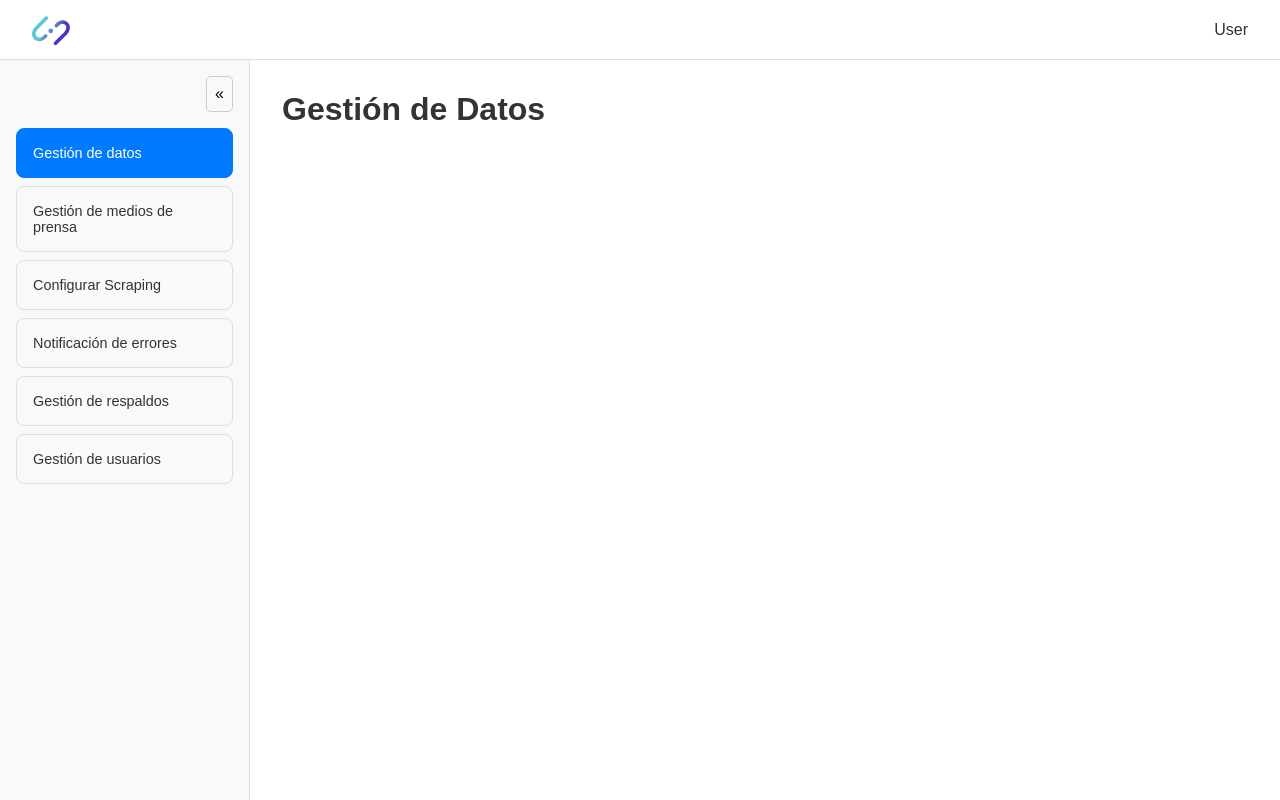
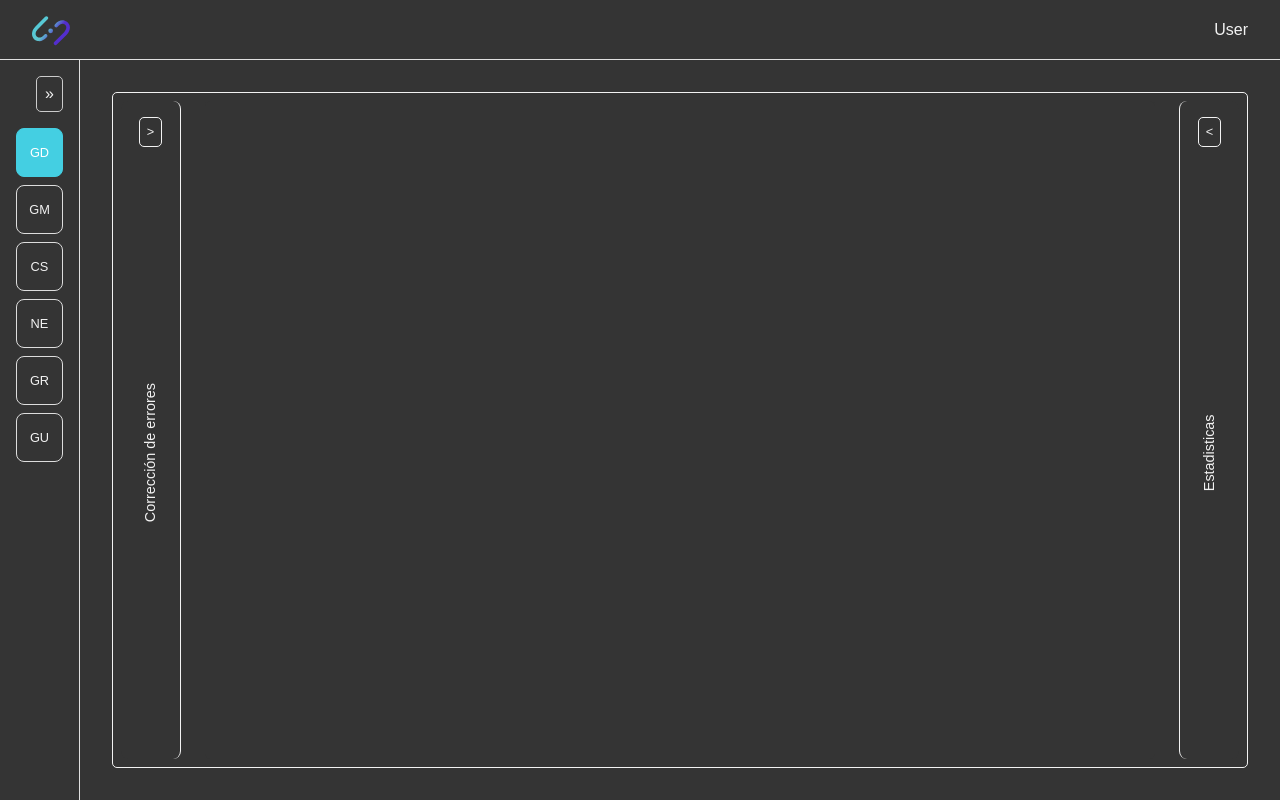
Before and after one commit to BenjaUribe/prototipo_interfaz_admin, a React (Vite) app: page / in a window 1280 px wide. Built offline with nearby package versions, Linux system fonts and the light colour scheme; a web font is replaced by a local one.

Commit message:
Data Management

```diff
--- a/src/components/layout/Header.css
+++ b/src/components/layout/Header.css
@@ -3,7 +3,7 @@
   justify-content: space-between;
   align-items: center;
   padding: 1rem 2rem;
-  background-color: #ffffff;
+  background-color: #343434;
   border-bottom: 1px solid #e0e0e0;
   height: 60px;
 }
@@ -36,6 +36,6 @@
 }
 
 .user-name {
-  color: #333;
+  color: #f2f2f2;
   font-size: 1rem;
 }
--- a/src/components/layout/Layout.css
+++ b/src/components/layout/Layout.css
@@ -15,7 +15,7 @@
 .content {
   flex: 1;
   padding: 2rem;
-  background-color: #ffffff;
+  background-color: #343434;
   overflow-y: auto;
   transition: margin-left 0.3s ease;
 }
@@ -29,7 +29,7 @@
 }
 
 .feature-container h1 {
-  color: #333;
+  color: #f2f2f2;
   margin-bottom: 1rem;
   font-size: 2rem;
 }
--- a/src/components/layout/Layout.tsx
+++ b/src/components/layout/Layout.tsx
@@ -14,7 +14,7 @@ import UserManagement from '../../features/user-management/UserManagement';
 
 const Layout = () => {
   const [activeView, setActiveView] = useState<ActiveView>('data-management');
-  const [sidebarCollapsed, setSidebarCollapsed] = useState(false);
+  const [sidebarCollapsed, setSidebarCollapsed] = useState(true);
 
   const renderContent = () => {
     switch (activeView) {
--- a/src/components/layout/Sidebar.css
+++ b/src/components/layout/Sidebar.css
@@ -1,6 +1,6 @@
 .sidebar {
   width: 250px;
-  background-color: #f8f9fa;
+  background-color: #343434;
   border-right: 1px solid #e0e0e0;
   padding: 1rem;
   display: flex;
@@ -9,6 +9,7 @@
 }
 
 .sidebar.collapsed {
+  background: #343434;
   width: 80px;
 }
 
@@ -21,10 +22,12 @@
   cursor: pointer;
   font-size: 1rem;
   align-self: flex-end;
+  color: #f2f2f2
 }
 
 .collapse-btn:hover {
-  background-color: #f0f0f0;
+  background-color: #2a3176;
+  border-color: #2a3176;
 }
 
 .navigation {
@@ -42,18 +45,18 @@
   font-size: 0.9rem;
   text-align: left;
   transition: all 0.2s ease;
-  color: #333;
+  color: #f2f2f2;
 }
 
 .nav-button:hover {
-  background-color: #f0f0f0;
-  border-color: #007bff;
+  background-color: #2a3176;
+  border-color: #2a3176;
 }
 
 .nav-button.active {
-  background-color: #007bff;
+  background-color: #44cfe2;
   color: white;
-  border-color: #007bff;
+  border-color: #44cfe2;
 }
 
 .collapsed .nav-button {
--- /dev/null
+++ b/src/features/data-management/DataManagement.css
@@ -0,0 +1,222 @@
+.data-container {
+    flex: 1; /* Ocupa el espacio restante */
+    min-width: 200px;
+    background-color: #343434;
+    border-radius: 5px;
+    overflow-y: auto;
+    padding: 2rem;
+    order: 2;
+    margin: 0.5rem;
+    transition: margin 0.3s ease;
+}
+
+.data-feature:has(.sidebar-left:not(.collapsed)) .data-container,
+.data-feature:has(.sidebar-right:not(.collapsed)) .data-container {
+    width: 0;
+    min-width: 0;
+    padding: 0;
+    margin: 0;
+    opacity: 0;
+    overflow: hidden;
+}
+
+.data-feature{
+    display: flex;
+    height: 100%;
+    gap: 0.5rem; /* Reducir el gap */
+    background-color: #343434;
+    border: 1px solid #f2f2f2;
+    border-radius: 5px;
+}
+
+.sidebar-left{
+    width: 60px;
+    flex-shrink: 0;
+    background-color: #343434;
+    padding: 1rem;
+    display: flex;
+    flex-direction: column;
+    transition: all 0.3s ease;
+    border-right: 1px solid #f2f2f2;
+    border-radius: 8px;
+    margin: 0.5rem;
+    height: calc(100% - 1rem);
+    order: 1;
+}
+
+.sidebar-left:not(.collapsed) {
+    width: 90%; /* 90% del ancho total */
+    flex-shrink: 0;
+}
+
+.sidebar-left * {
+  transition: all 0.3s ease;
+}
+
+.sidebar-left .sidebar-title {
+  transform: rotate(180deg);
+  writing-mode: vertical-lr;
+  text-orientation: mixed;
+  color: #f2f2f2;
+  font-size: 0.9rem;
+  font-weight: 500;
+  text-align: center;
+  flex: 1;
+  display: flex;
+  align-items: center;
+  justify-content: center;
+  opacity: 0;
+  transition: opacity 0.3s ease;
+  padding: 2rem 0;
+}
+
+.collapse-button{
+  background: none;
+  border: 1px solid #f2f2f2;
+  padding: 0.5rem;
+  margin-bottom: 1rem;
+  border-radius: 5px;
+  cursor: pointer;
+  font-size: 1rem;
+  color: #f2f2f2;
+  width: auto; /* Cambié de 100% a auto */
+  box-sizing: border-box;
+  align-self: flex-end; /* Alineación interna por defecto */
+}
+
+.collapse-button:hover {
+  background-color: #2a3176;
+}
+
+.sidebar-left.collapsed .sidebar-title {
+  opacity: 1;
+}
+
+.sidebar-left.collapsed .sidebar-content {
+  opacity: 0;
+  display: none;
+}
+
+.sidebar-left .sidebar-content {
+    flex: 1;
+    opacity: 1;
+    transition: opacity 0.3s ease;
+    padding: 1rem 0;
+}
+
+.sidebar-left .sidebar-nav {
+    display: flex;
+    flex-direction: column;
+    gap: 0.5rem;
+}
+
+.sidebar-left .sidebar-btn {
+    background: none;
+    border: 1px solid #555;
+    color: #f2f2f2;
+    padding: 0.8rem 1rem;
+    border-radius: 4px;
+    cursor: pointer;
+    text-align: left;
+    transition: all 0.2s ease;
+    font-size: 0.85rem;
+}
+
+.sidebar-right{
+    width: 60px;
+    flex-shrink: 0;
+    background-color: #343434;
+    padding: 1rem;
+    display: flex;
+    flex-direction: column;
+    transition: all 0.3s ease;
+    border-left: 1px solid #f2f2f2;
+    border-radius: 8px;
+    margin: 0.5rem;
+    height: calc(100% - 1rem);
+    order: 3;
+}
+
+.sidebar-right:not(.collapsed) {
+    width: 90%; /* 90% del ancho total */
+    flex-shrink: 0;
+}
+
+.sidebar-right * {
+  transition: all 0.3s ease;
+}
+
+.sidebar-right .sidebar-title {
+  transform: rotate(180deg);
+  writing-mode: vertical-lr;
+  text-orientation: mixed;
+  color: #f2f2f2;
+  font-size: 0.9rem;
+  font-weight: 500;
+  text-align: center;
+  flex: 1;
+  display: flex;
+  align-items: center;
+  justify-content: center;
+  opacity: 0;
+  transition: opacity 0.3s ease;
+  padding: 2rem 0;
+}
+
+.sidebar-right.collapsed .sidebar-title {
+  opacity: 1;
+}
+
+.sidebar-right .sidebar-content {
+  flex: 1;
+  opacity: 1;
+  transition: opacity 0.3s ease;
+  padding: 1rem 0;
+}
+
+.sidebar-right.collapsed .sidebar-content {
+  opacity: 0;
+  display: none;
+}
+
+/* Estados colapsados - uniformes */
+.sidebar-left.collapsed,
+.sidebar-right.collapsed {
+    width: 60px !important;
+    min-width: 60px;
+    max-width: 60px;
+    overflow: hidden;
+    padding: 1rem 0.3rem;
+}
+
+/* Botones en estado colapsado - centrados y más pequeños */
+.sidebar-left.collapsed .collapse-button,
+.sidebar-right.collapsed .collapse-button {
+    align-self: center; /* Centrados cuando están colapsadas */
+    padding: 0.4rem;
+    font-size: 0.8rem;
+    width: auto; /* Ancho automático, no 100% */
+    box-sizing: border-box;
+}
+
+.sidebar-right .sidebar-nav {
+    display: flex;
+    flex-direction: column;
+    gap: 0.5rem;
+}
+
+.sidebar-right .sidebar-btn {
+    background: none;
+    border: 1px solid #555;
+    color: #f2f2f2;
+    padding: 0.8rem 1rem;
+    border-radius: 4px;
+    cursor: pointer;
+    text-align: left;
+    transition: all 0.2s ease;
+    font-size: 0.85rem;
+}
+
+.sidebar-right .collapse-button {
+  align-self: flex-start; /* A la izquierda para sidebar derecha */
+}
--- a/src/features/data-management/DataManagement.tsx
+++ b/src/features/data-management/DataManagement.tsx
@@ -1,8 +1,65 @@
+import './DataManagement.css';
+import { useState } from 'react';
+
 const DataManagement = () => {
+
+  const [leftSidebarCollapsed, setLeftSidebarCollapsed] = useState(true);
+  const [rightSidebarCollapsed, setRightSidebarCollapsed] = useState(true);
+
   return (
-    <div className="feature-container">
-      <h1>Gestión de Datos</h1>
-      {/* Aquí irá el contenido específico de gestión de datos */}
+    <div className="data-feature">
+      {
+        <aside className={`sidebar-left ${leftSidebarCollapsed ? 'collapsed' : ''}`}>
+          <button className='collapse-button' onClick={() => {
+            if (leftSidebarCollapsed) {
+              // Si vamos a expandir la izquierda, colapsar la derecha
+              setRightSidebarCollapsed(true);
+              setLeftSidebarCollapsed(false);
+            } else {
+              // Si vamos a colapsar la izquierda
+              setLeftSidebarCollapsed(true);
+            }
+          }}>
+            {leftSidebarCollapsed ? '>' : '<'}
+          </button>
+
+          <div className='sidebar-title'> Corrección de errores </div>
+          <div className='sidebar-content'>
+            {/* Contenido del sidebar izquierdo */}
+          </div>
+        </aside>
+      }
+
+      {/* existe para mantener el contenido central. NO TOCAR */}
+      <div className="data-container">
+        <h1></h1>
+        <p></p>
+      </div>
+
+      {<aside className={`sidebar-right ${rightSidebarCollapsed ? 'collapsed' : ''}`}>
+
+          <button className='collapse-button' onClick={() => {
+            if (rightSidebarCollapsed) {
+              // Si vamos a expandir la derecha, colapsar la izquierda
+              setLeftSidebarCollapsed(true);
+              setRightSidebarCollapsed(false);
+            } else {
+              // Si vamos a colapsar la derecha
+              setRightSidebarCollapsed(true);
+            }
+          }}>
+            {rightSidebarCollapsed ? '<' : '>'}
+          </button>
+
+          <div className='sidebar-title'> Estadisticas </div>
+
+          <div className='sidebar-content'>
+            {/* Contenido del sidebar derecho */}
+          </div>
+
+        </aside>
+      }
+
     </div>
   );
 };
```
